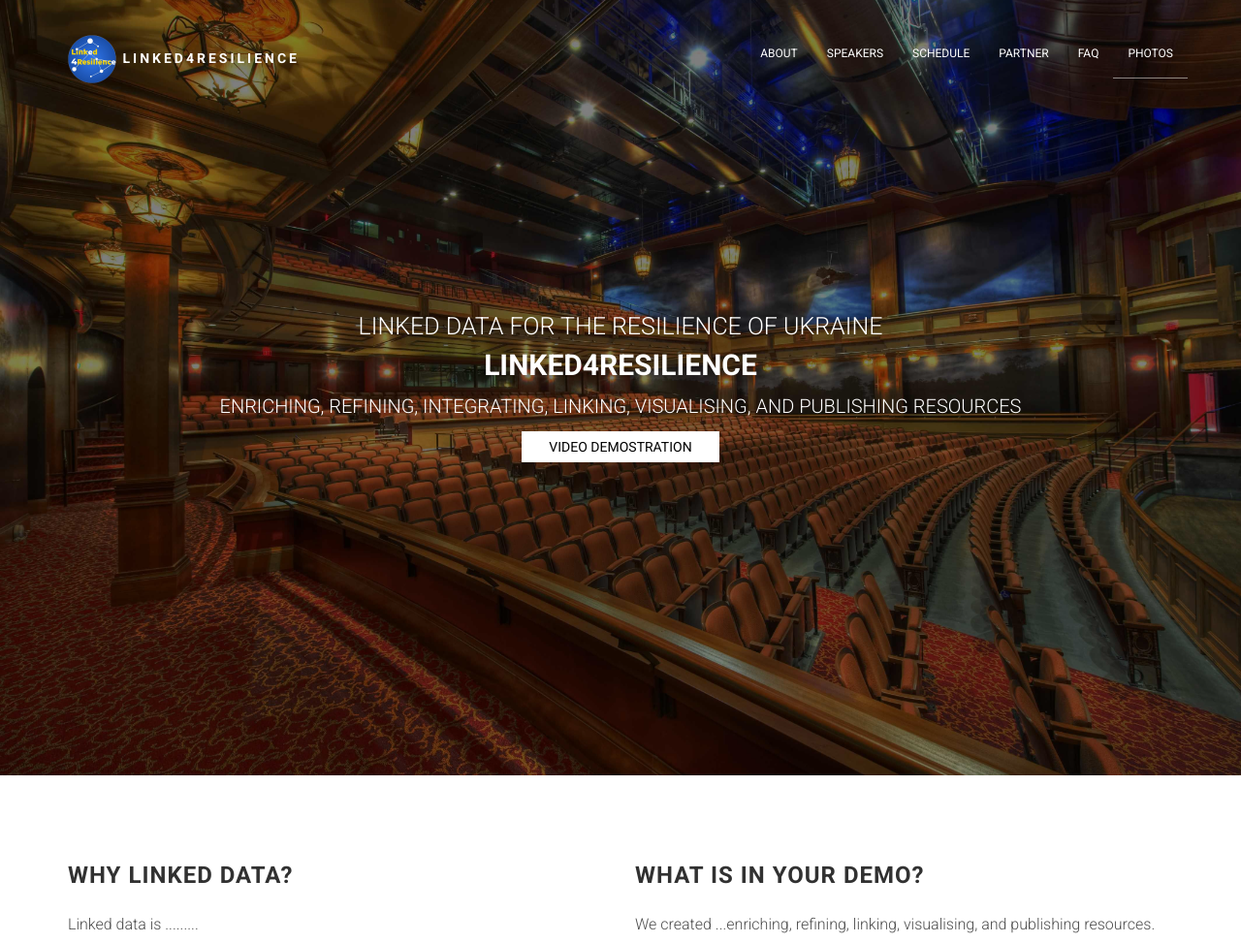
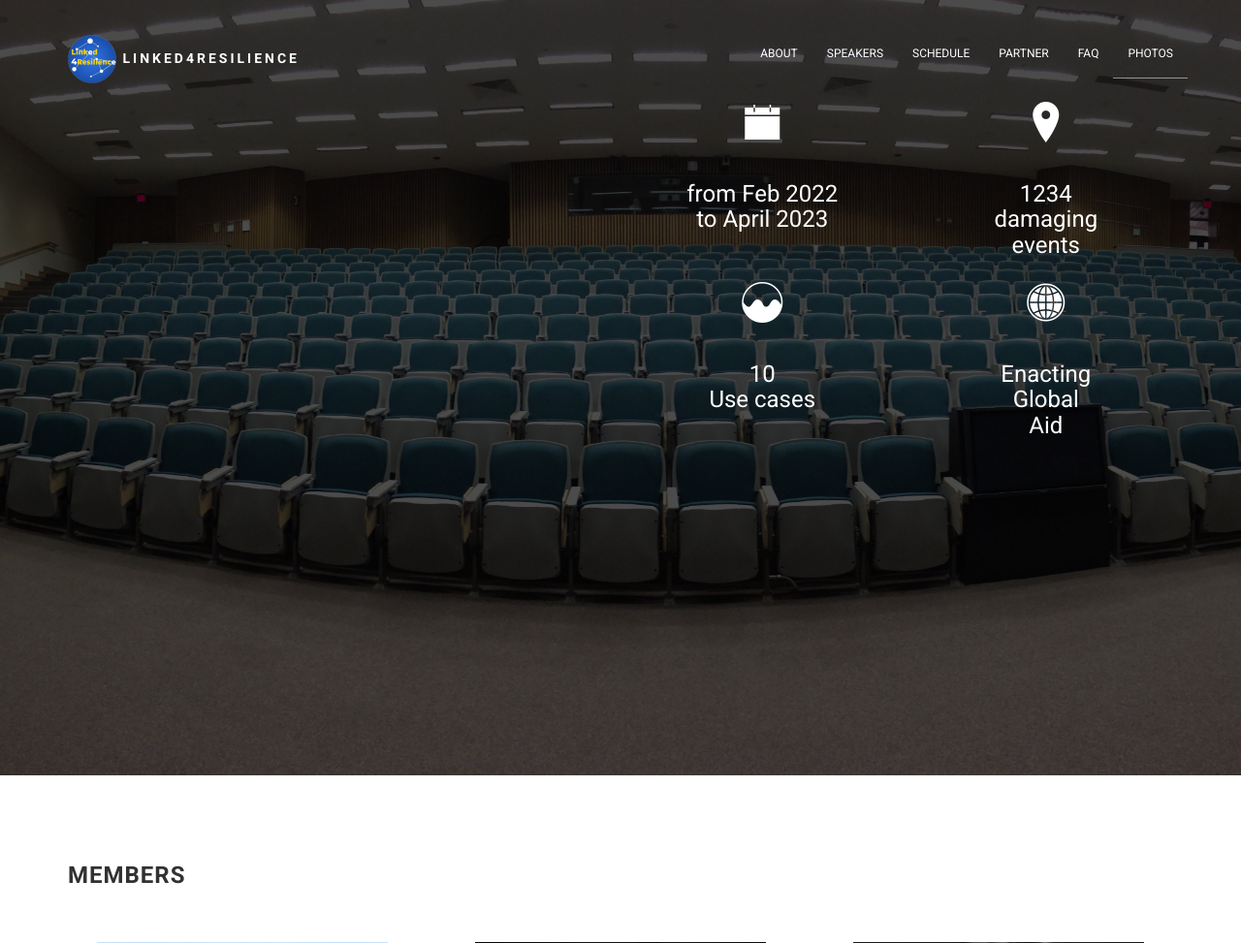
Before and after one commit to LinkedData4Resilience/website, a Django app: page / in a window 1280 px wide. Shown: the top 973 px of the page at 97% size. Run offline with Django 4.2, Linux system fonts and the light colour scheme; style sheets or scripts are compiled from the project's sources; some libraries are stand-ins or nearby versions; some web fonts are replaced.

Commit message:
remove index page

```diff
--- a/hello/templates/index.html
+++ b/hello/templates/index.html
@@ -2,7 +2,7 @@
 {% load static %}
 
 {% block content %}
-<header id="site-header" class="site-header valign-center">
+<!-- <header id="site-header" class="site-header valign-center">
     <div class="intro">
 
         <h2>Linked Data for the Resilience of Ukraine</h2>
@@ -408,7 +408,7 @@
             </div>
         </div>
     </div>
-</section>
+</section> -->
 
 <section id="location" class="section location">
     <div class="container">
```
Also changed, not shown: 1 other file.
